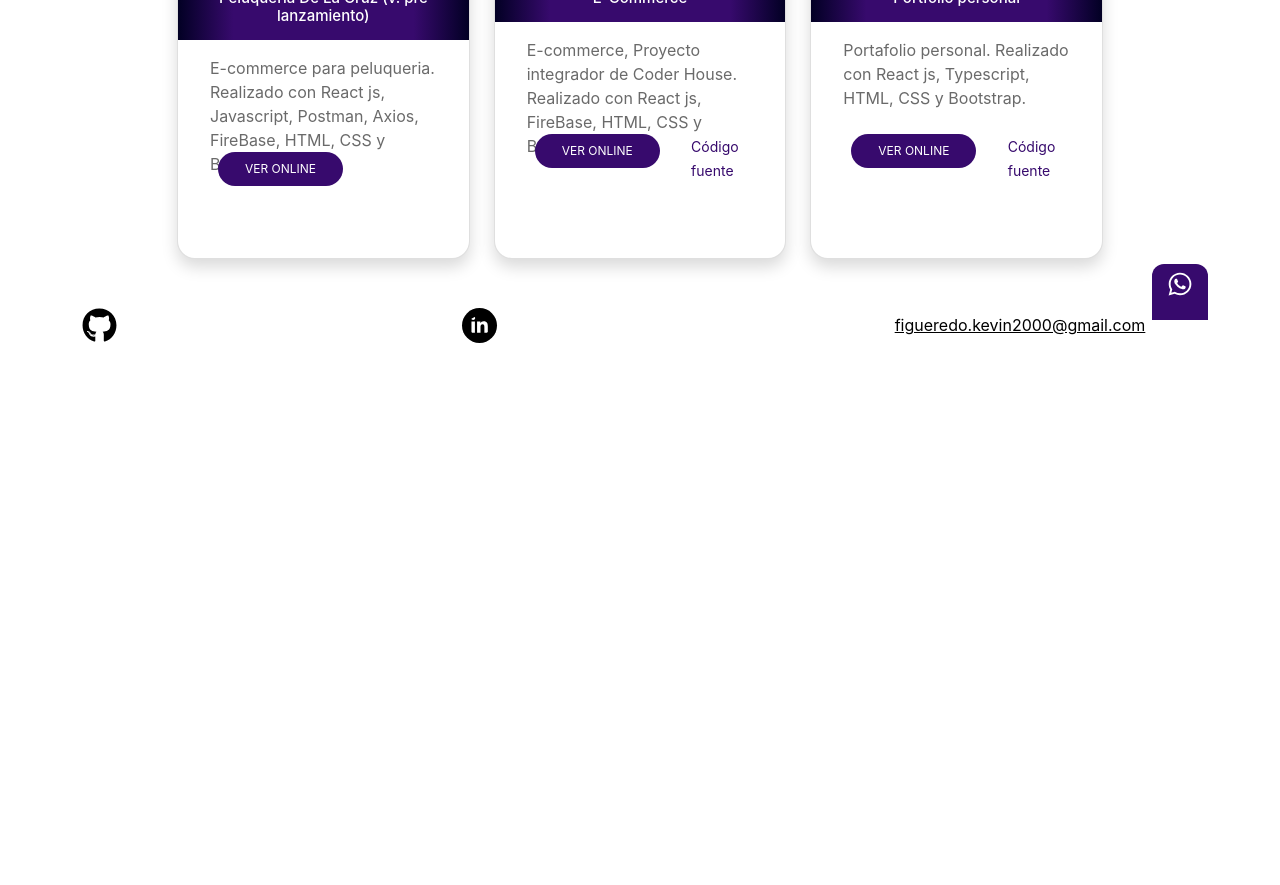
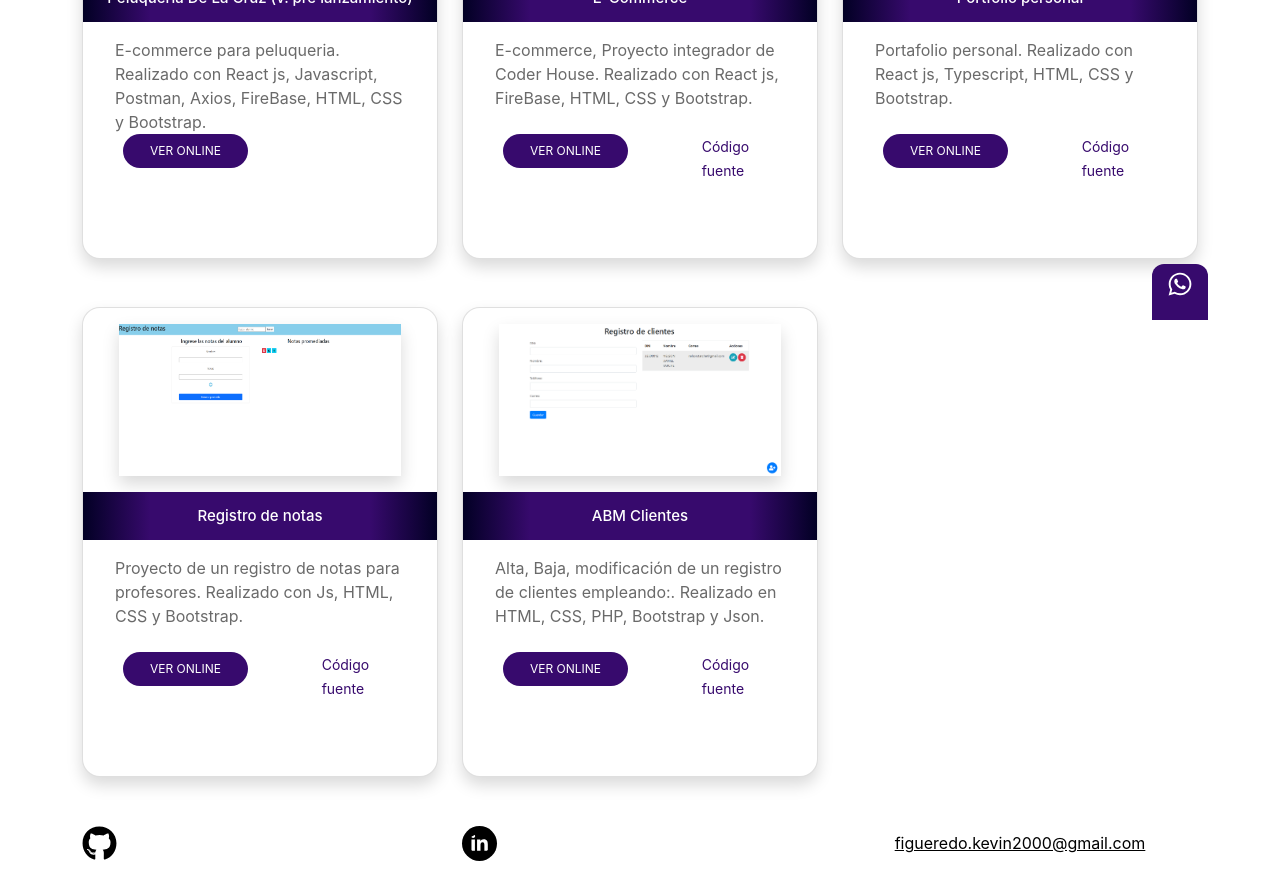
Before and after one commit to kevinfigueredo2000/Mi-Portfolio, a React (Create React App) app: page /proyectos in a window 1280 px wide. Shown: the part 480-1365 px from the top of the page. Before the commit the page ends 847 px from the top, so only its background shows below. Built offline with nearby package versions, Linux system fonts and the light colour scheme.

Commit message:
full responsive

```diff
--- a/src/components/ProyectosIndex/Proyectos/Proyectos.tsx
+++ b/src/components/ProyectosIndex/Proyectos/Proyectos.tsx
@@ -6,8 +6,8 @@ import { AiOutlineLeft, AiOutlineRight } from "react-icons/ai"
 import { useState } from "react";
 import { ProjectsJsnD } from "./ProyectosD"
 
-interface Props{
-    Projects:Array<ProjectsJsnD>
+interface Props {
+    Projects: Array<ProjectsJsnD>
 }
 
 export const Proyectos = (prop: Props) => {
@@ -16,7 +16,7 @@ export const Proyectos = (prop: Props) => {
 
     itemCarouselNumber === 0 && setItemCarouselNumber(Number(prop.Projects.length + 2));
 
-    const handleSelect = (prop:boolean) => { //
+    const handleSelect = (prop: boolean) => { //
         if (prop === false) {
             setItemCarouselNumber(itemCarouselNumber + 3);
         }
@@ -24,10 +24,49 @@ export const Proyectos = (prop: Props) => {
             setItemCarouselNumber(itemCarouselNumber - 3);
         }
     };
+    if (window.screen.width <= 800) {
+        return (
+            <Row>
+                {
+                    prop.Projects && prop.Projects.map(projects => {
+                        return (
+                            <div className="col-sm-4" style={{ transition: "1s all ease" }}>
+                                <div className="card shadow mb-5">
+                                    <div className="mx-3 my-3">
+                                        <Row className="mb-3 mx-2">
+                                            <a href={projects.link} target="_blank" rel="noreferrer"><img src={projects.icon} className="imgFluida shadow" alt={projects.name} /></a>
+                                        </Row>
+                                        <Row className="sv">
+                                            <h2 className="my-2 text-center nombres-pr">{projects.name}</h2>
+                                        </Row>
+                                        <Row className="mx-1 my-3 desc">
+                                            <p>{projects.description}</p>
+                                        </Row>
+                                        <Container>
+                                            <Row className="mb-5" id="Row-VOnline-CFuente">
+                                                <div className="col-sm-8 col">
+                                                    <a href={projects.link} target="_blank" type="button" id="btn_ver" rel="noreferrer">VER ONLINE</a>
+                                                </div>
+
+                                                {
+                                                    projects.codigo &&
+                                                    <div className="col-sm-4 col">
+                                                        <a href={projects.codigo} target="_blank" className="cf" rel="noreferrer">Código fuente</a>
+                                                    </div>
+                                                }
+                                            </Row>
+                                        </Container>
+                                    </div>
+                                </div>
+                            </div>)
+                    })}
+            </Row>
+        )
+    } else {
         return (
             <Row>
                 <div className="col">
-                <AiOutlineLeft onClick={() => {handleSelect(true); itemCarouselNumber <= (prop.Projects?.length) && setItemCarouselNumber(prop.Projects?.length + 1)}} id="AiOutlineLeft" />
+                    <AiOutlineLeft onClick={() => { handleSelect(true); itemCarouselNumber <= (prop.Projects?.length) && setItemCarouselNumber(prop.Projects?.length + 1) }} id="AiOutlineLeft" />
                 </div>
                 <div className="col-10" >
                     <Row>
@@ -73,3 +112,4 @@ export const Proyectos = (prop: Props) => {
 
         )
     }
+}
```
Lines whose indentation alone changed are shown as unchanged.
